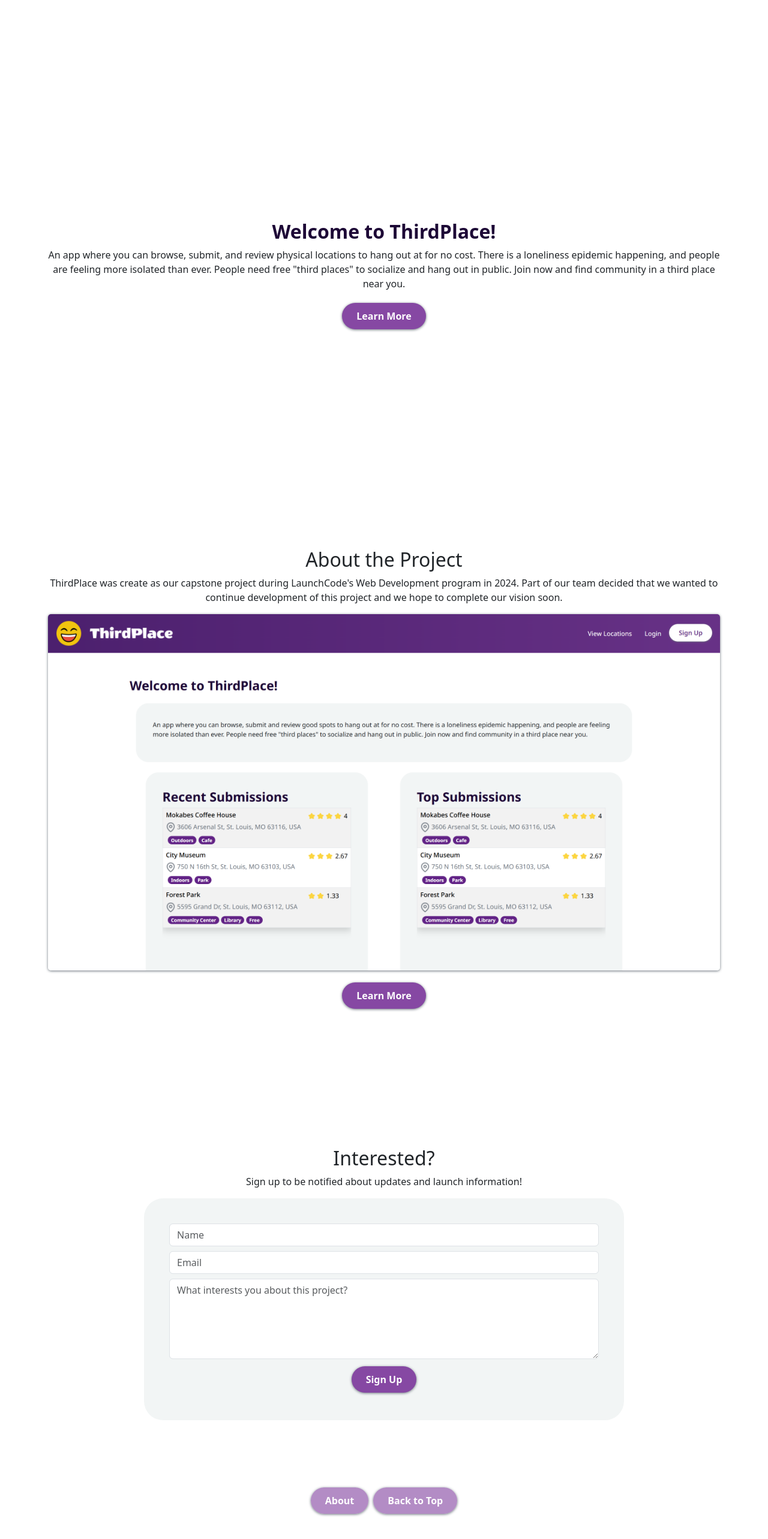
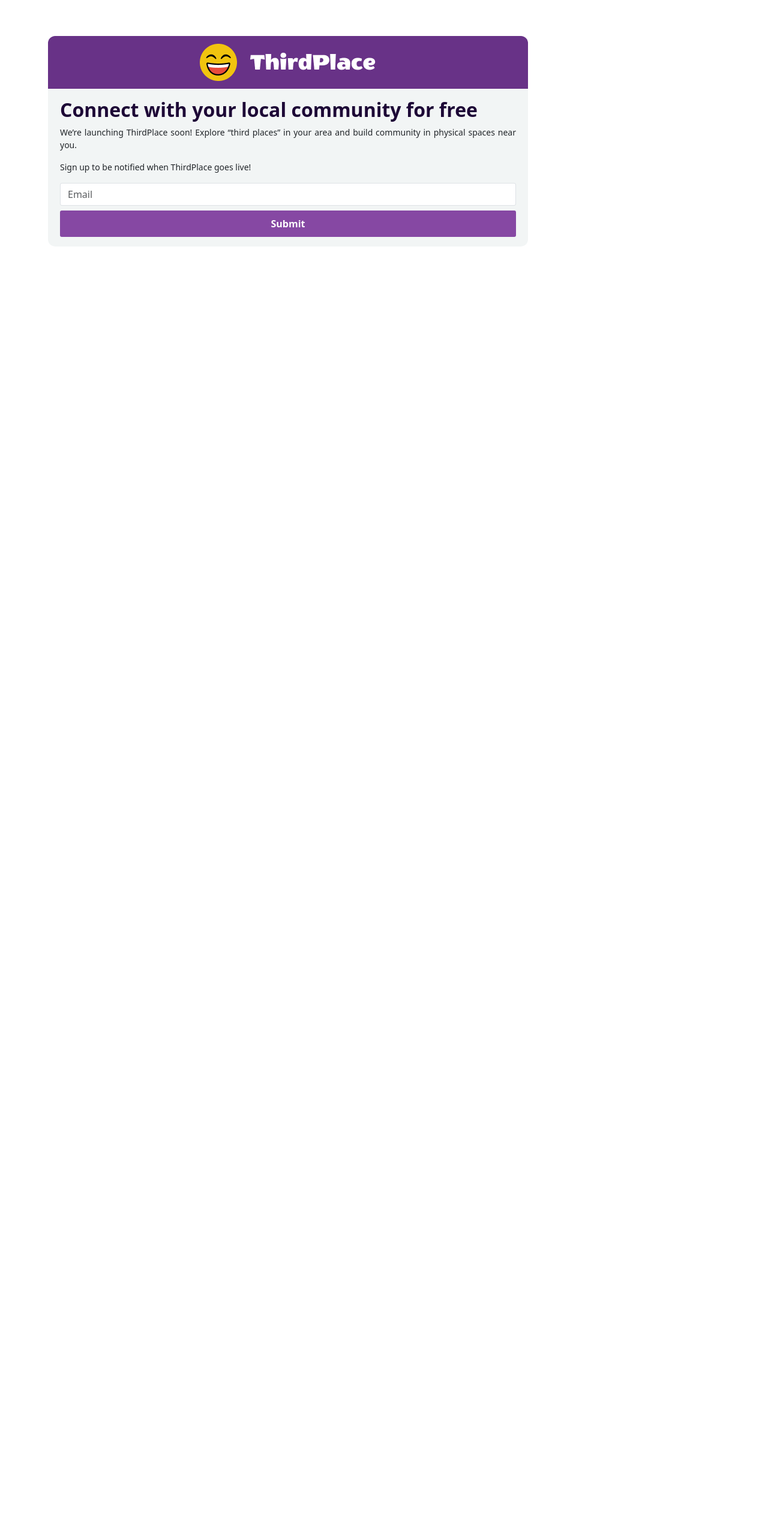
Before and after one commit to Tinxte/ThirdPlace-Landing-Page, a React (Vite) app in the folder ThirdPlace-Landing-Page/: page / in a window 1280 px wide. Shown: the part 100-2666 px from the top of the page at 60% size. After the commit the page ends 800 px from the top, so only its background shows below. Built offline with nearby package versions, Linux system fonts and the light colour scheme.

Commit message:
new layout draft

```diff
--- a/ThirdPlace-Landing-Page/src/App.css
+++ b/ThirdPlace-Landing-Page/src/App.css
@@ -4,14 +4,6 @@
   margin: 0 auto;
   padding: 10rem 5rem;
   text-align: center;
-}
-
-#container {
-  padding: 10rem 0;
-}
-a {
-  color: white;
-  text-decoration: none
 }
 
 body {
@@ -22,11 +14,11 @@
   color: white;
   font-weight: 600;
   background-color: #8648A3;
-  margin: .25rem;
+  width: 100%;
   padding: 10px 24px;
-  border-radius: 100px;
+  border-radius: 3px;
   border: none;
-  box-shadow: 0px 1px .25rem #6B737D;
+  /* box-shadow: 0px 1px .25rem #6B737D; */
 }
 
 button:hover {
@@ -41,95 +33,55 @@
   font-size: 32px;
   font-weight: 700;
   color: #1D0736;
+  text-align: justify;
 }
 
 h4 {
   font-size: 1.3em;
   font-weight: 400;
   font-size: 20.8;
+  text-align: justify;
+}
+
+p {
+  text-align: justify;
+  font-size: 14px;
 }
 
 label {
   width: 100%;
 }
 
-li {
-  padding: 1rem;
+input.form-control {
+  border-radius: 3px;
 }
 
-section {
+/* section {
   position: relative;
   min-height: 100vh;
   margin: 0;
   align-content: center;
-}
-
-section#about {
-  min-height: 110vh;
-}
+} */
 
 #logoimg {
   padding: .6rem;
 }
 
-.back-to-top {
-  background-color:#8648a3a0;
-  width: fit-content;
-  margin-bottom: 1em;
+.inner-container {
+  padding: 1em 1.25em;
 }
 
-.coming-soon {
-  font-size:larger;
-  font-weight: 700;
-  margin-right: 1em;
-  margin-bottom: 0;
-}
-
-.container {
+.outer-container {
   display: block;
   min-width: 18.5em;
   max-width: 50em;
   background-color: #F2F5F5;
-  border-radius: 32px;
-  padding: 42px 42px;
+  border-radius: 12px;
+  padding: 0px 0px 0px 0px;
 }
 
-.img-divs img {
-  width: 100%;
-  height: 100%;
-  object-fit: contain;
-  border-radius: 5px;
-  border: none;
-  box-shadow: 0px 1px .25rem #6B737D;
-  margin-bottom: 1em;
+.logo {
+  background-color: #683287;
+  border-radius: 12px 12px 0px 0px;
+  padding: .81em 1.05em;
 }
-
-.navbar {
-  background: linear-gradient(to right, #4C206E, #683287);
-  min-width: 478.67px;
-}
-
-.navbar {
-  color: white;
-}
-
-.navbar-button {
-  color: #683287;
-  font-weight: 600;
-  background-color: white;
-  padding: 10px 24px;
-  border-radius: 100px;
-}
-
-.navbar-button:active {
-  background-color: #F2F5F5;
-}
-
-.top-btn {
-  display: flex;
-  justify-content: center;
-  position: absolute;
-  left: 0;
-  right: 0;
-  bottom: 0;
-}
--- a/ThirdPlace-Landing-Page/src/App.jsx
+++ b/ThirdPlace-Landing-Page/src/App.jsx
@@ -2,6 +2,7 @@
 import NavBar from './components/navigation/NavBar'
 import homePageImg from '../src/assets/ThirdPlace_home page.png'
 import viewLocationsImg from '../src/assets/ThirdPlace_view locations.png'
+import Logo from './components/navigation/Logo'
 
 function App() {
 
@@ -9,59 +10,21 @@
 
 
     <>
-      <NavBar/>
-
-      <section id='home'>
-        <h1>Welcome to ThirdPlace!</h1>
-
-        <div className="review-card">
-          <p>An app where you can browse, submit, and review physical locations to hang out at for no cost. There is a loneliness epidemic happening, and people are feeling more isolated than ever. People need free "third places" to socialize and hang out in public. Join now and find community in a third place near you.</p>
+        <div className='outer-container'>
+          <div className='logo'>
+            <Logo/>
           </div>
 
-        <a href='#about'>
-          <button>Learn More</button>
-        </a>
-      </section>
+          <div className='inner-container'>
+            <div className='description'>
+              <h1>Connect with your local community for free</h1>
+              <p>We’re launching ThirdPlace soon! Explore “third places” in your area and build community in physical spaces near you.</p>
+              <p>Sign up to be notified when ThirdPlace goes live!</p>
+            </div>
 
-      <section id='about'>
             <div>
-          <h2>About the Project</h2>
-          <p>ThirdPlace was create as our capstone project during LaunchCode's Web Development program in 2024. Part of our team decided that we wanted to continue development of this project and we hope to complete our vision soon.</p>
-        </div>
-        <div className='img-divs'>
-          <img
-            src={homePageImg}
-            id='home-page-img'
-          ></img>
-        </div>
-        {/* <div className='img-divs'>
-          <img
-            src={viewLocationsImg}
-            id='view-locations-img'
-          ></img>
-        </div> */}
-        <a href='#learn-more'>
-          <button>Learn More</button>
-        </a>
-      </section>
-
-      <section id='learn-more'>
-        <h2>Interested?</h2>
-        <p>Sign up to be notified about updates and launch information!</p>
-        <div className='container'>
               <form>
                 <label className="form-label">
-              {/* Name */}
-              <input
-                type='text'
-                name='name'
-                placeholder='Name'
-                className="form-control"
-                required
-              />
-            </label>
-            <label className="form-label">
-              {/* Email */}
                   <input
                     type='text'
                     name='email'
@@ -70,36 +33,12 @@
                     required
                   />
                 </label>
-            <label className="form-label">
-              {/* What interests you about this project? */}
-              <textarea
-                name='question'
-                placeholder='What interests you about this project?'
-                className="form-control"
-                color='5'
-                rows={5}
-                required
-              />
-            </label>
 
-            <button className='sign-up'>Sign Up</button>
+                <button>Submit</button>
               </form>
             </div>
-
-        <div className='top-btn'>
-          <div>
-            <a href='#about'>
-              <button className='back-to-top'>About</button>
-            </a>
-          </div>
-          <div>
-            <a href='#'>
-              <button className='back-to-top'>Back to Top</button>
-            </a>
           </div>
         </div>
-      </section>
-
     </>
 
   )
--- a/ThirdPlace-Landing-Page/src/components/navigation/Logo.jsx
+++ b/ThirdPlace-Landing-Page/src/components/navigation/Logo.jsx
@@ -5,7 +5,7 @@
 
     return (
 
-        <a class="navbar-brand" href='#'>
+        <a class="navbar-brand">
             <img
                 src={navLogo}
                 className='d-inline-block align-top'
```
Lines whose indentation alone changed are shown as unchanged.
